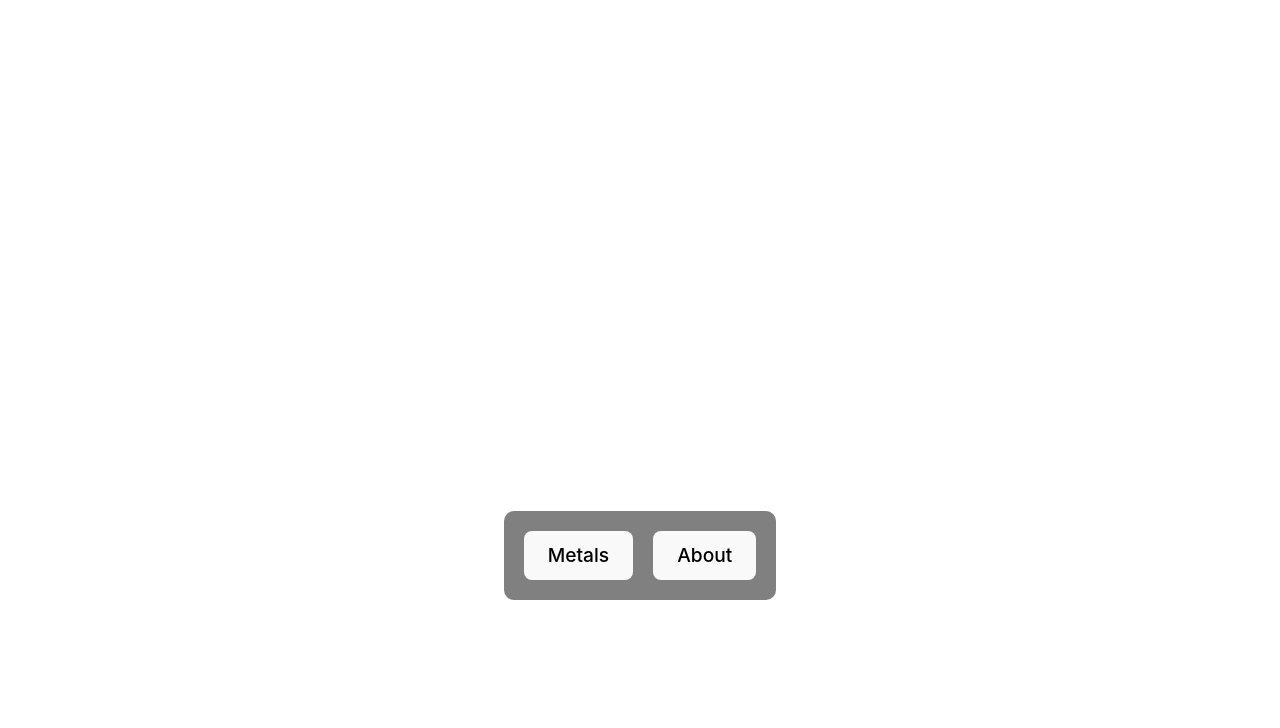
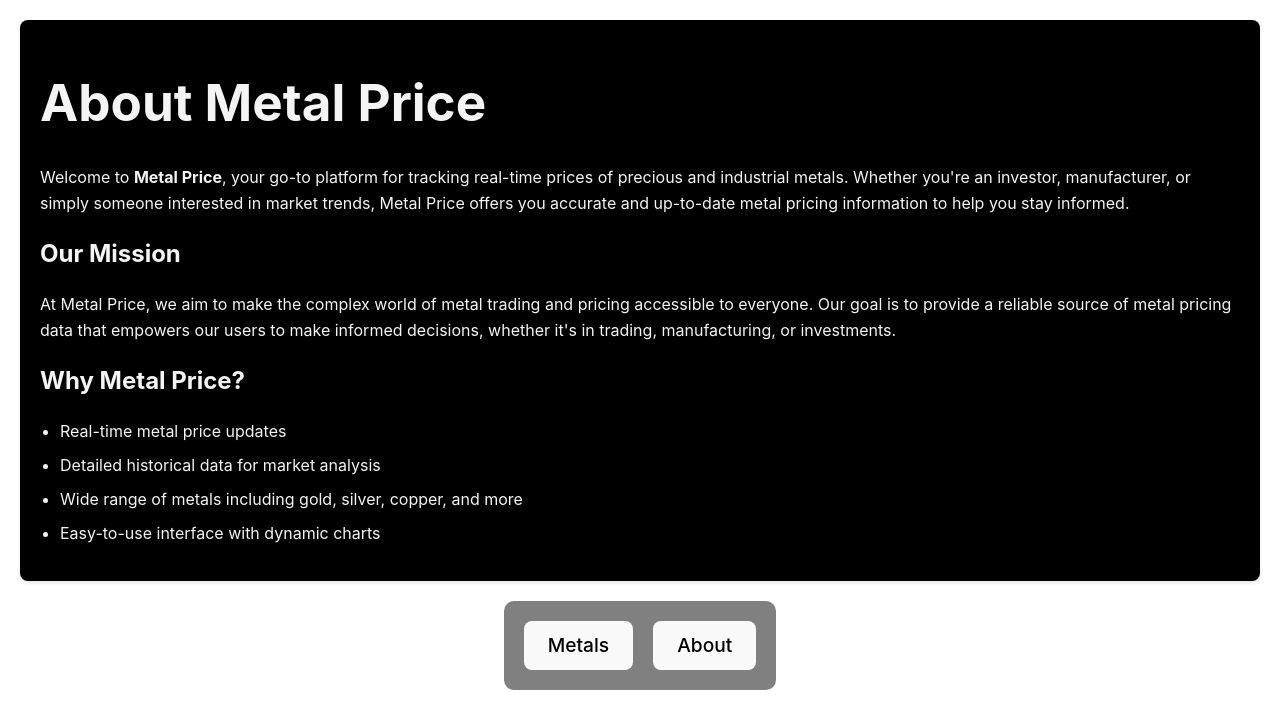
Before and after one commit to Sabareesh001/metalPrice, a React (Vite) app: page /about in a window 1280 px wide. Shown: the top 728 px of the page. Built offline with nearby package versions, Linux system fonts and the light colour scheme.

Commit message:
About feature

```diff
--- /dev/null
+++ b/src/pages/about/About.css
@@ -0,0 +1,28 @@
+.about-container {
+    margin: 20px;
+    padding: 20px;
+    background-color: black;
+    color: #f4f4f4;
+    border-radius: 8px;
+    box-shadow: 0 2px 4px rgba(0, 0, 0, 0.1);
+}
+
+h1,
+h2 {
+    color: #f4f4f4;
+}
+
+p {
+    color: #f4f4f4;
+    line-height: 1.6;
+}
+
+ul {
+    list-style-type: disc;
+    padding-left: 20px;
+}
+
+li {
+    margin-bottom: 10px;
+    color: #f4f4f4;
+}
--- /dev/null
+++ b/src/pages/about/About.jsx
@@ -0,0 +1,35 @@
+import React from "react";
+import "./About.css"; // Import CSS for styling if needed
+
+const About = () => {
+  return (
+    <div className="about-container">
+      <h1>About Metal Price</h1>
+      <p>
+        Welcome to <strong>Metal Price</strong>, your go-to platform for
+        tracking real-time prices of precious and industrial metals. Whether
+        you're an investor, manufacturer, or simply someone interested in market
+        trends, Metal Price offers you accurate and up-to-date metal pricing
+        information to help you stay informed.
+      </p>
+
+      <h2>Our Mission</h2>
+      <p>
+        At Metal Price, we aim to make the complex world of metal trading and
+        pricing accessible to everyone. Our goal is to provide a reliable source
+        of metal pricing data that empowers our users to make informed
+        decisions, whether it's in trading, manufacturing, or investments.
+      </p>
+
+      <h2>Why Metal Price?</h2>
+      <ul>
+        <li>Real-time metal price updates</li>
+        <li>Detailed historical data for market analysis</li>
+        <li>Wide range of metals including gold, silver, copper, and more</li>
+        <li>Easy-to-use interface with dynamic charts</li>
+      </ul>
+    </div>
+  );
+};
+
+export default About;
--- a/src/routes/publicRoutes.jsx
+++ b/src/routes/publicRoutes.jsx
@@ -1,14 +1,16 @@
+import About from "../pages/about/About";
 import Home from "../pages/home/Home";
 
- const  publicRoutes = [
-    {
-        path:'/metals',
-        element:<Home/>
-    },
-    {
-        path:'*',
-        element:<></>
-    }
-]
+const publicRoutes = [
+  {
+    path: "/metals",
+    element: <Home />,
+  },
+  { path: "/about", element: <About /> },
+  {
+    path: "*",
+    element: <></>,
+  },
+];
 
 export default publicRoutes;
```
